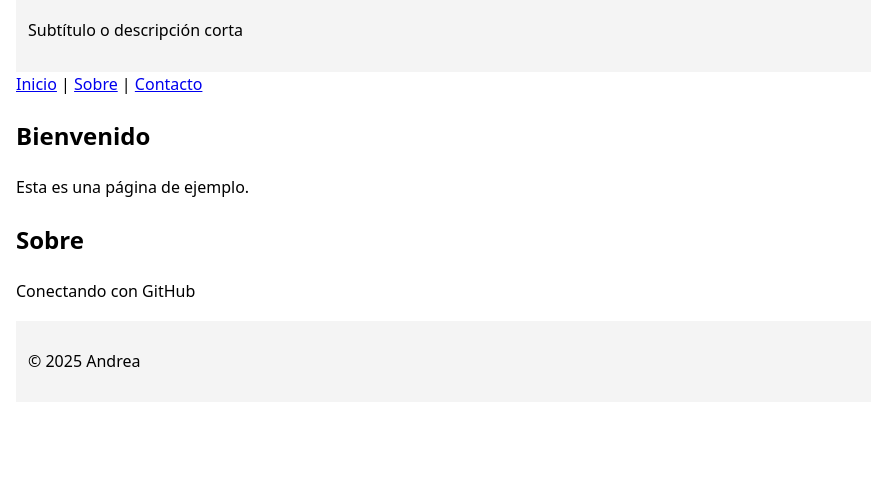
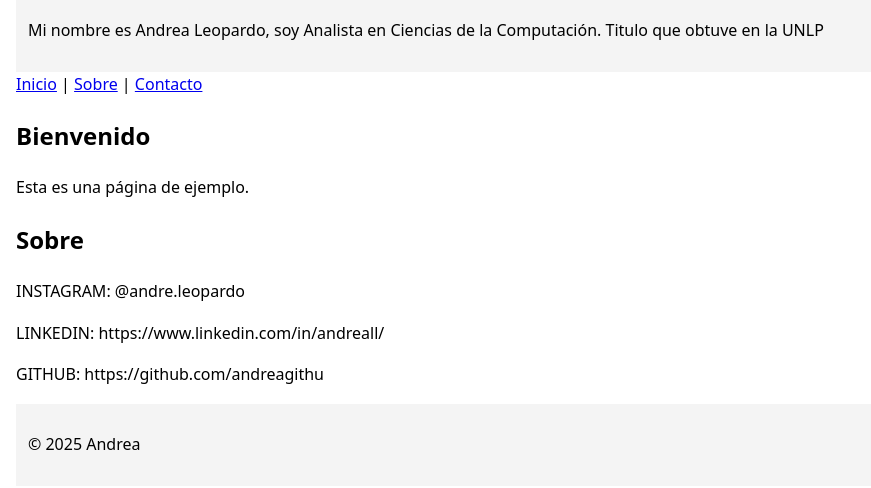
Before and after one commit to andreagithu/pruebagithubPages-ghp, a plain HTML site: page index.html in a window 1280 px wide. Shown: the part 104-592 px from the top of the page, without its empty margins (0-871 px from the left). Drawn offline with Linux system fonts and the light colour scheme.

Commit message:
sume datos a index

```diff
--- a/index.html
+++ b/index.html
@@ -3,7 +3,7 @@
 <head>
   <meta charset="utf-8" />
   <meta name="viewport" content="width=device-width,initial-scale=1" />
-  <title>Mi página básica</title>
+  <title>Mi página de datos y CV</title>
   <!-- CSS simple -->
   <style>
     body { font-family: system-ui, Arial, sans-serif; line-height:1.6; margin: 0; padding: 1rem; }
@@ -14,7 +14,7 @@
 <body>
   <header>
     <h1>Mi GITHUB PAGE</h1>
-    <p>Subtítulo o descripción corta</p>
+    <p>Mi nombre es Andrea Leopardo, soy Analista en Ciencias de la Computación. Titulo que obtuve en la UNLP</p>
   </header>
 
   <nav>
@@ -31,7 +31,9 @@
 
     <section id="sobre">
       <h2>Sobre</h2>
-      <p>Conectando con GitHub</p>
+      <p>INSTAGRAM: @andre.leopardo</p>
+        <p>LINKEDIN: https://www.linkedin.com/in/andreall/</p>
+        <p>GITHUB: https://github.com/andreagithu</p>
     </section>
   </main>
 
```
